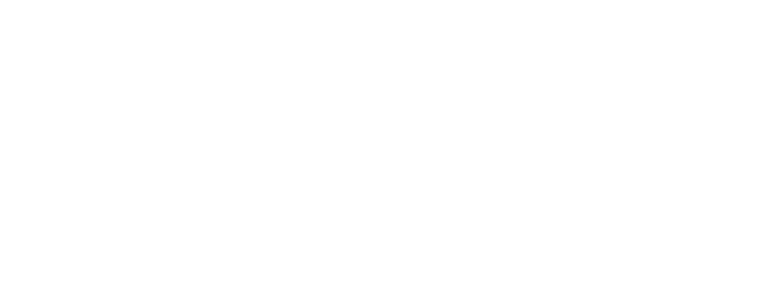
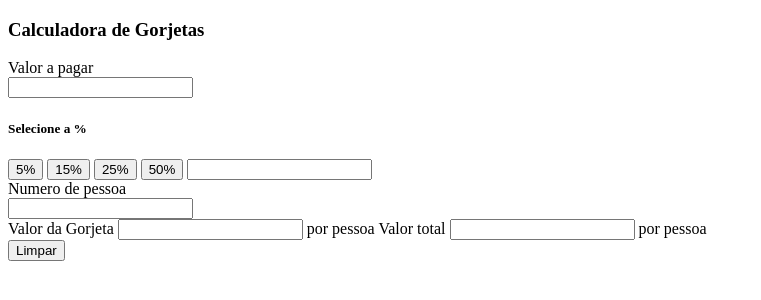
Before and after one commit to paulojacon/app-calculadora-gorjeta, a plain HTML site: page index.html in a window 1280 px wide. Shown: the whole page, without its empty margins (0-761 px from the left). Drawn offline with Linux system fonts and the light colour scheme.

Commit message:
introdução do html

```diff
--- a/index.html
+++ b/index.html
@@ -7,6 +7,36 @@
     <title>Calculadora de Gorjeta</title>
 </head>
 <body>
+    <h3>Calculadora de Gorjetas</h3>
+    <form>
+    <div>
+            <label for="valor">Valor a pagar</label><br>
+            <input type="text" id="valor" value=" "><br>
 
+    </div>
+    <div>
+        <h5>Selecione a % </h5>
+        <input type="button" onclick="" value="5%">
+        <input type="button" onclick="" value="15%">
+        <input type="button" onclick="" value="25%">
+        <input type="button" onclick="" value="50%">
+        <input type="text"  value="">
+    </div>
+    <div>
+        <label for="qtdPessoas">Numero de pessoa</label><br>
+        <input type="text" id="qtdPessoas">
+     </div>
+     <div>
+        <label for="vGorjeta">Valor da Gorjeta</label>
+        <input type="text" name="gorjetaInd" id="gorjetaInd" value="">
+        <label for="vGorjetaPessoa">por pessoa</label>
+        <label for="gorjetaTotal">Valor total</label>
+        <input type="text" name="gorjetaTotal" id="gorjetaTotal" value=" ">
+        <label for="valorPessoa">por pessoa</label>
+     </div>
+     <div>
+     <input type="reset" value="Limpar">
+    </div>
+</form>
 </body>
 </html>
```
Also changed, not shown: 1 other file.
